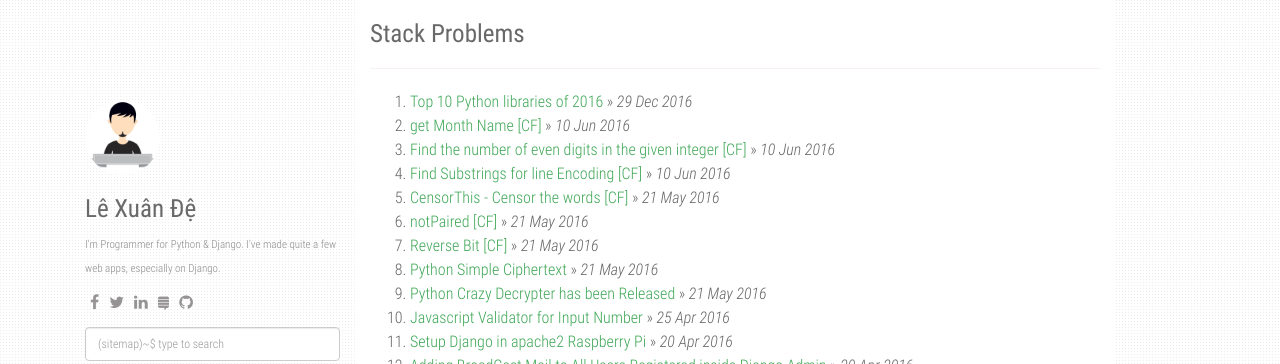
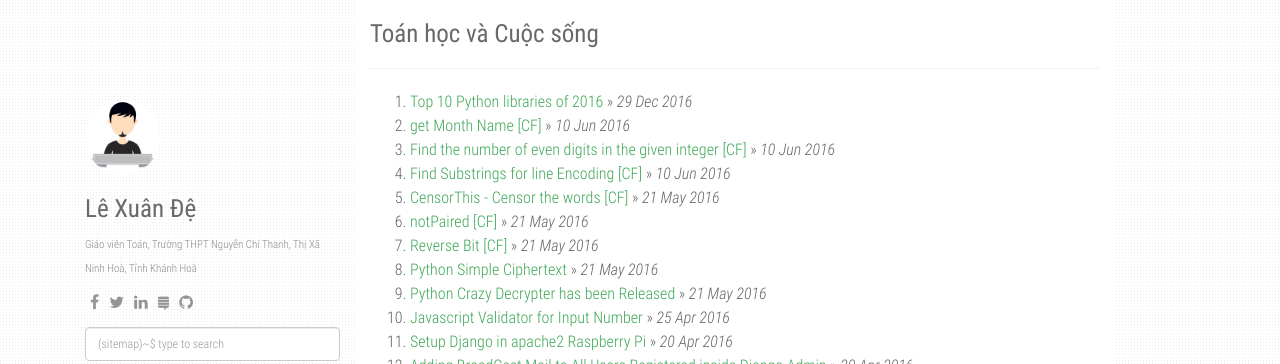
Before and after one commit to lexuande/lexuande.github.io, a Jekyll site: the page built from index.html, in a window 1280 px wide. Shown: the top 364 px of the page. Built offline with Jekyll 4.4.1, drawn with Linux system fonts in a browser that asks for light colours; the list of posts is cut into pages by our own code.

Commit message:
Update _config.yml

```diff
--- a/_config.yml
+++ b/_config.yml
@@ -1,8 +1,8 @@
-title: Stack Problems
+title: Toán học và Cuộc sống
 description: Chia sẻ để phát triển hơn
 author: Lê Xuân Đệ
 github: https://lexuande.github.io
-about: I'm Programmer for Python & Django. I've made quite a few web apps, especially on Django.
+about: Giáo viên Toán, Trường THPT Nguyễn Chí Thanh, Thị Xã Ninh Hoà, Tỉnh Khánh Hoà
 disqus_shortname: stackproblems
 google_analytics: UA-XXXXXXXX-Y
 avatar_url: /static/img/avatar.jpg
```
